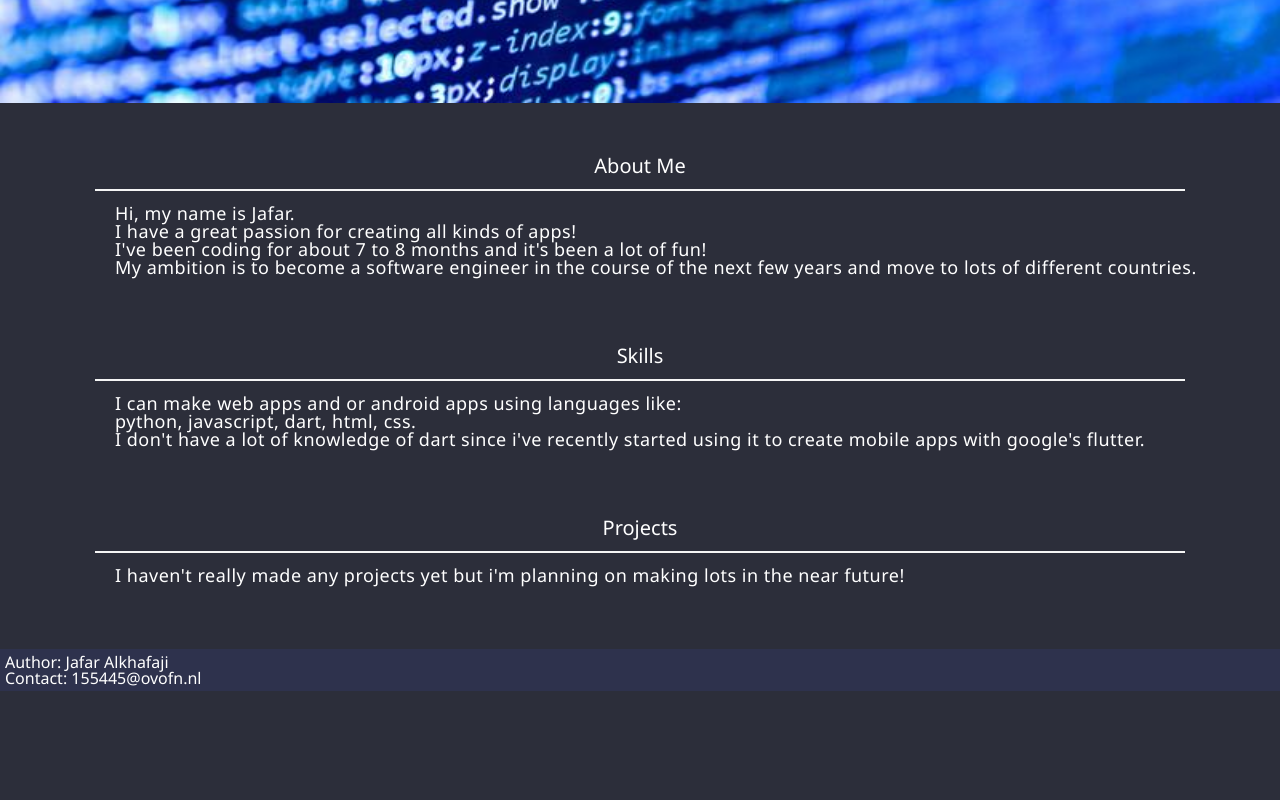
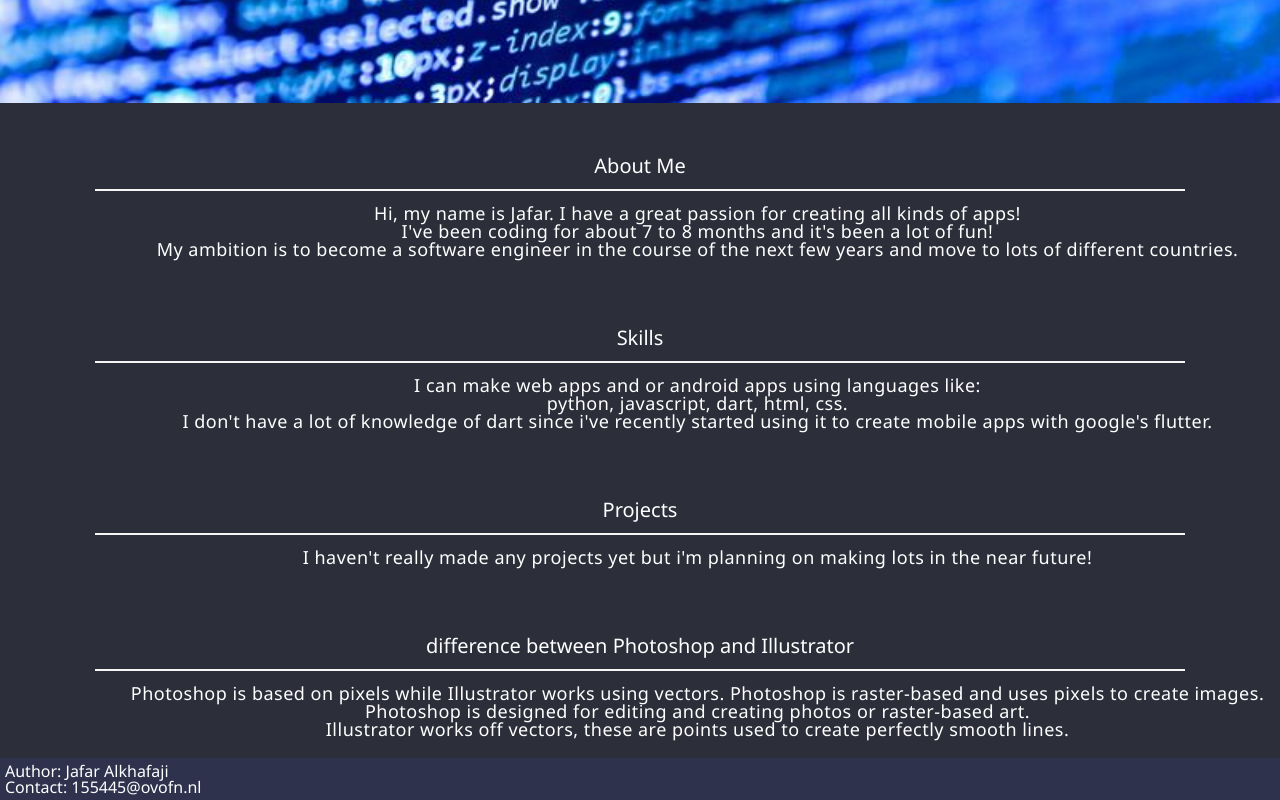
Before and after one commit to Jafarpower/school-portofolio-project, a website: page client/index.html in a window 1280 px wide. Shown: the part 647-1447 px from the top of the page. Before the commit the page ends 1338 px from the top, so only its background shows below. Drawn offline with Linux system fonts and the light colour scheme.

Commit message:
Added Paragraph

```diff
--- a/client/index.html
+++ b/client/index.html
@@ -35,7 +35,7 @@
         <h1 class="h1-about">About Me</h1>
         <hr />
         <p class="p1-about">
-          Hi, my name is Jafar. <br />
+          Hi, my name is Jafar.
           I have a great passion for creating all kinds of apps! <br />I've been
           coding for about 7 to 8 months and it's been a lot of fun! <br />
           My ambition is to become a software engineer in the course of the next
@@ -63,6 +63,19 @@
           in the near future!
         </p>
       </div>
+      <div class="questOne">
+        <h1 class="h1-questOne">
+          difference between Photoshop and Illustrator
+        </h1>
+        <hr />
+        <p class="p1-questOne">
+          Photoshop is based on pixels while Illustrator works using vectors.
+          Photoshop is raster-based and uses pixels to create images.<br> Photoshop
+          is designed for editing and creating photos or raster-based art.  <br>
+          Illustrator works off vectors, these are points used to create
+          perfectly smooth lines.
+        </h1>
+      </div>
     </div>
     <footer>
       <p>Author: Jafar Alkhafaji</p>
--- a/client/styles/style.css
+++ b/client/styles/style.css
@@ -70,7 +70,8 @@ hr {
 
 .h1-about,
 .h1-projects,
-.h1-skills {
+.h1-skills,
+.h1-questOne {
   color: white;
   padding-top: 50px;
   padding-bottom: 5px;
@@ -81,19 +82,16 @@ hr {
 
 .p1-about,
 .p1-projects,
-.p1-skills {
+.p1-skills,
+.p1-questOne {
   color: white;
   padding-top: 5px;
   padding-left: 115px;
   padding-bottom: 20px;
   font-size: 18px;
-  text-align: left;
+  text-align: center;
   font-family: "Noto Sans";
   letter-spacing: 0.5px;
-}
-
-.projects {
-  padding-bottom: 45px;
 }
 
 footer {
```
